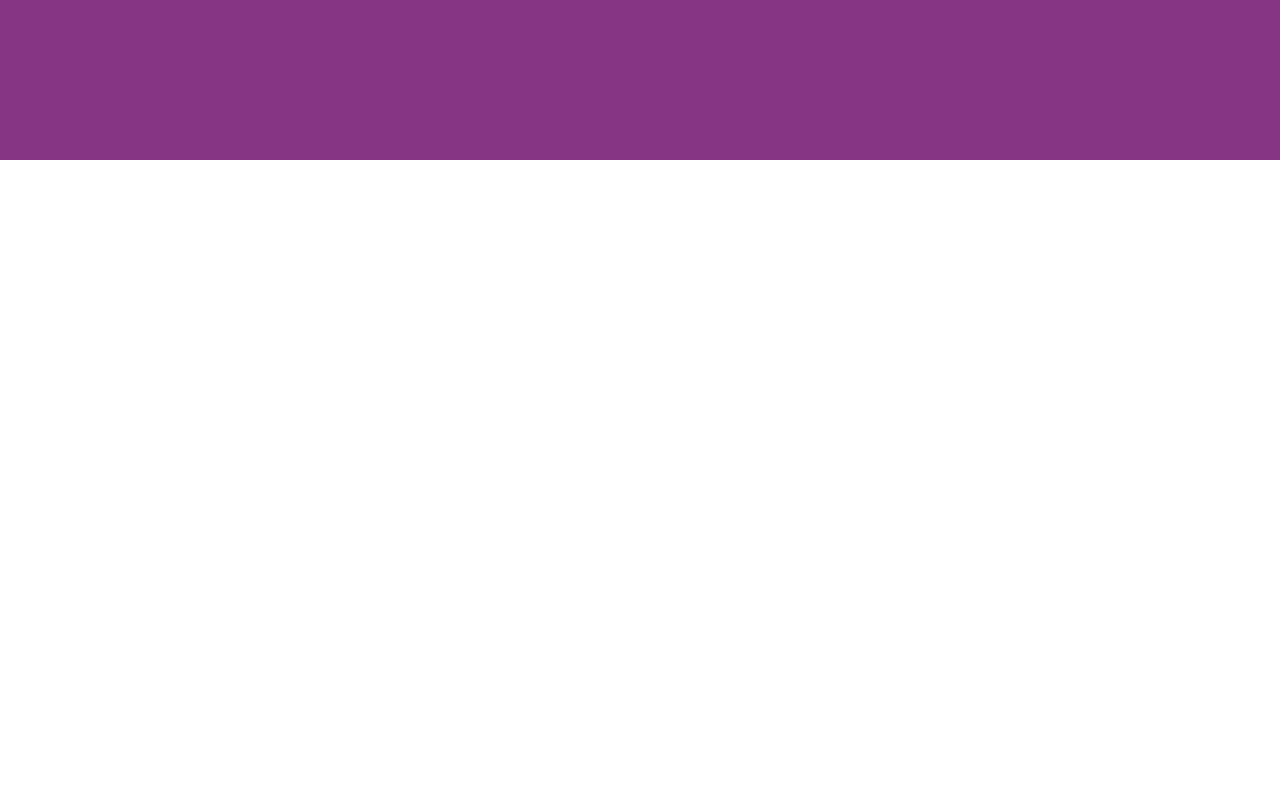
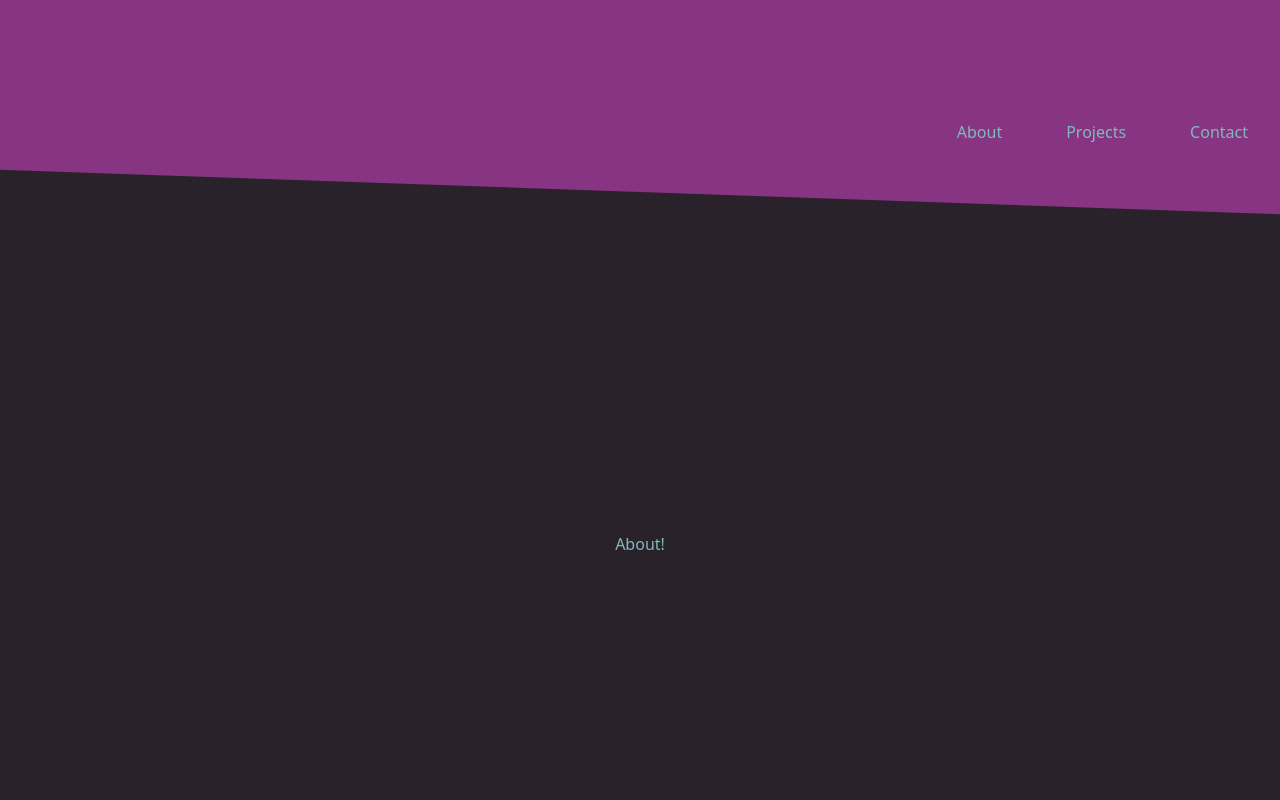
Before and after one commit to gnik-snrub/personal_page_v2, a SvelteKit app: page / in a window 1280 px wide. Shown: the part 640-1440 px from the top of the page. Before the commit the page ends 800 px from the top, so only its background shows below. Built offline with nearby package versions, Linux system fonts and the light colour scheme.

Commit message:
Added header, and page sections added

```diff
--- a/src/routes/+page.svelte
+++ b/src/routes/+page.svelte
@@ -1,3 +1,10 @@
+<script>
+let projects, about, contact
+const handleClick = (element) => element.scrollIntoView({
+    behavior: 'smooth'
+})
+</script>
+
 <div class="flex flex-col items-center justify-center w-full bg-raisin-500 h-max text-verdigris-500">
   <section class="flex flex-col items-center justify-center w-full h-screen bg-gradient-to-b from-raisin-500 to-75% to-plum-500">
     <div class="flex flex-row w-1/2 overflow-hidden border-x-2">
@@ -12,4 +19,27 @@
       <span class="pr-1.5 text-center text-verdigris-500 basis-auto grow-0 shrink-0 animate-scrollRev">Full stack web developer - Designer - Self guided learner - Lover of purple - Pokemon master - </span>
     </div>
   </section>
+  <header class="sticky top-10 z-10 flex items-center justify-center
+  md:justify-end w-full -mt-10 after:content-[''] after:absolute after:w-full
+  after:h-36 after:bg-plum-500 after:skew-y-2 after:top-full
+  after:-translate-y-24 after:-z-50">
+    <button class="mx-8" on:click={() => {handleClick(about)}}>
+      About
+    </button>
+    <button class="mx-8" on:click={() => {handleClick(projects)}}>
+      Projects
+    </button>
+    <button class="mx-8" on:click={() => {handleClick(contact)}}>
+      Contact
+    </button>
+  </header>
+  <section bind:this={about} class="flex items-center justify-center w-full h-screen">
+    About!
+  </section>
+  <section bind:this={projects} class="flex items-center justify-center w-full h-screen">
+    Projects!
+  </section>
+  <section bind:this={contact} class="flex items-center justify-center w-full h-screen">
+    Contact!
+  </section>
 </div>
```
